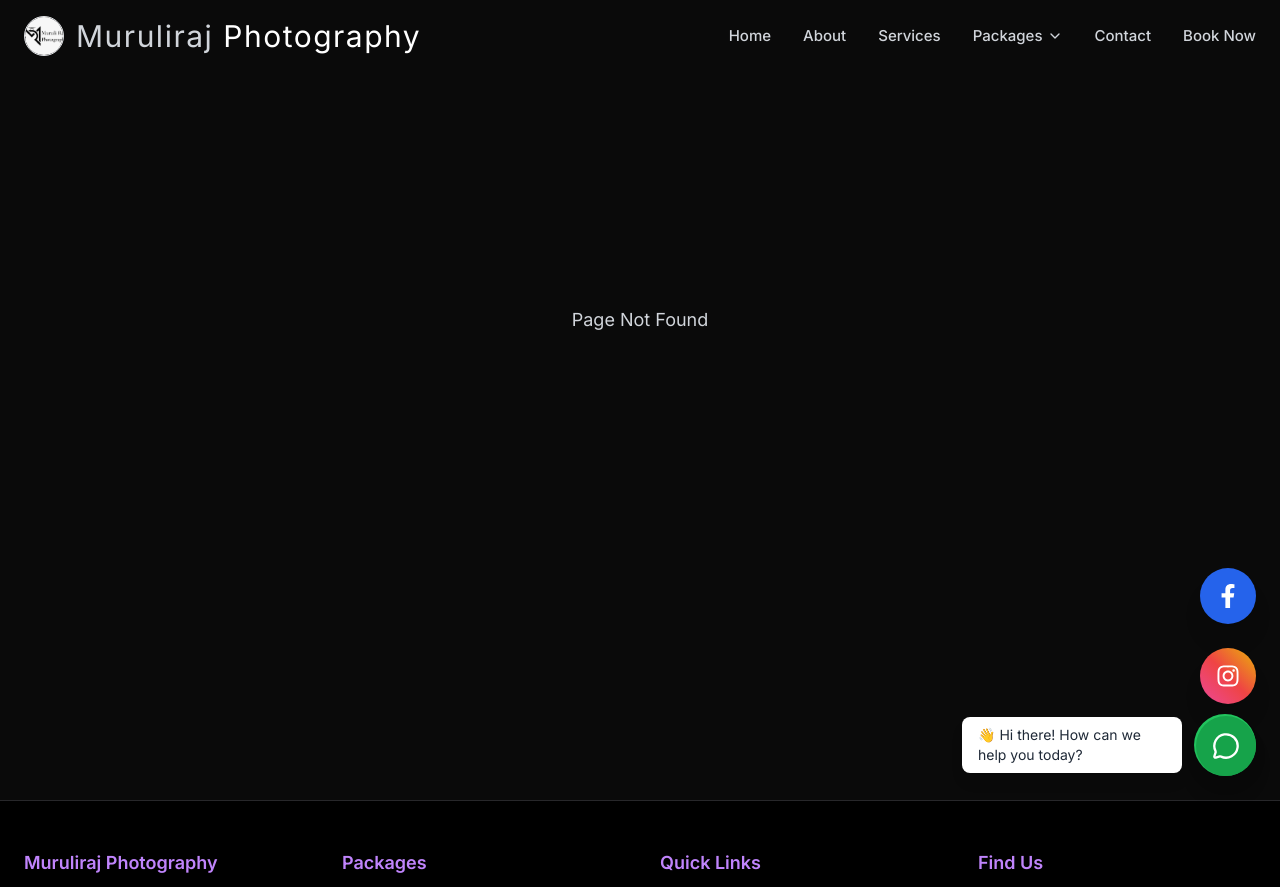
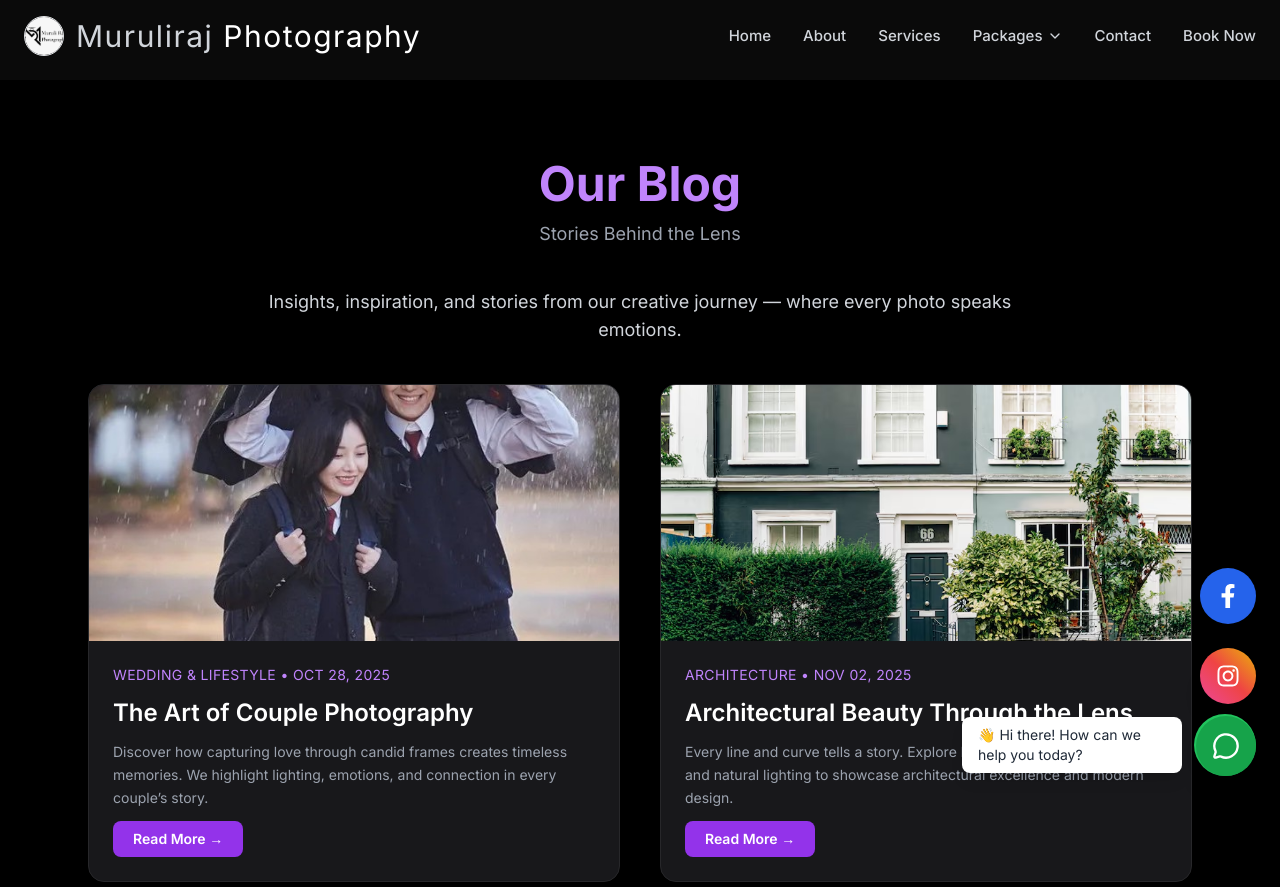
Before and after one commit to Nikhil-500/Venus_Photos, a React (Vite) app in the folder Photo_front/: page /blog in a window 1280 px wide. Shown: the top 887 px of the page. Built offline with nearby package versions, Linux system fonts and the light colour scheme.

Commit message:
Updated frontend (Photo_front) with latest Blog page and UI improvements

```diff
--- a/Photo_front/src/App.jsx
+++ b/Photo_front/src/App.jsx
@@ -41,6 +41,7 @@ import FAQ from "./pages/FAQ";
 import PrivacyPolicy from "./pages/PrivacyPolicy";
 import PaymentCancellation from "./pages/PaymentCancellation";
 import Pricing from "./pages/Pricing";
+import Blog from "./pages/Blog";
 //Insta and whatsapp
 import InstagramIcon from "./components/InstagramIcon";
 import FacebookIcon from "./components/FacebookIcon";
@@ -101,6 +102,7 @@ export default function App() {
                 element={<PaymentCancellation />}
               />
               <Route path="/pricing" element={<Pricing />} />
+              <Route path="/blog" element={<Blog />} />
 
               {/* --- 404 Fallback --- */}
               <Route
--- /dev/null
+++ b/Photo_front/src/pages/Blog.jsx
@@ -0,0 +1,87 @@
+import { useState } from "react";
+import { motion } from "framer-motion";
+import kk from "../assets/kk.jpg";
+import res2 from "../assets/res2.jpg";
+import Pagex from "../components/Pagex";
+import AnimatedSection from "../components/AnimatedSection";
+
+export default function Blog() {
+  const blogs = [
+    {
+      title: "The Art of Couple Photography",
+      image: kk,
+      date: "Oct 28, 2025",
+      category: "Wedding & Lifestyle",
+      desc: "Discover how capturing love through candid frames creates timeless memories. We highlight lighting, emotions, and connection in every couple’s story.",
+      more: "In every session, we focus on natural emotions, gentle poses, and real chemistry between couples. Each photograph becomes a narrative of affection, from laughter-filled moments to soft, intimate gazes — reminding us that love doesn’t need direction, just the right frame to tell its story.",
+    },
+    {
+      title: "Architectural Beauty Through the Lens",
+      image: res2,
+      date: "Nov 02, 2025",
+      category: "Architecture",
+      desc: "Every line and curve tells a story. Explore how we use creative angles and natural lighting to showcase architectural excellence and modern design.",
+      more: "Our approach to architectural photography highlights structural symmetry, texture, and perspective. By combining dynamic lighting with crisp composition, we aim to reveal the personality of each building — whether it’s the elegance of minimalism or the grandeur of tradition.",
+    },
+  ];
+
+  const [expanded, setExpanded] = useState(Array(blogs.length).fill(false));
+
+  const toggleExpand = (index) => {
+    setExpanded((prev) =>
+      prev.map((item, i) => (i === index ? !item : item))
+    );
+  };
+
+  return (
+    <div className="relative bg-black text-white min-h-screen overflow-hidden">
+      <Pagex title="Our Blog" subtitle="Stories Behind the Lens">
+        <AnimatedSection>
+          <p className="text-gray-300 max-w-3xl mx-auto text-center text-lg mb-10">
+            Insights, inspiration, and stories from our creative journey —
+            where every photo speaks emotions.
+          </p>
+        </AnimatedSection>
+
+        {/* Blog Grid */}
+        <div className="grid md:grid-cols-2 gap-10 max-w-6xl mx-auto px-6 pb-16">
+          {blogs.map((blog, index) => (
+            <motion.div
+              key={index}
+              className="bg-zinc-900 border border-zinc-800 rounded-2xl overflow-hidden shadow-lg hover:border-purple-500 transition"
+              whileHover={{ scale: 1.03 }}
+            >
+              <img
+                src={blog.image}
+                alt={blog.title}
+                className="w-full h-64 object-cover"
+              />
+              <div className="p-6 space-y-3">
+                <p className="text-purple-400 text-sm uppercase tracking-wide">
+                  {blog.category} • {blog.date}
+                </p>
+                <h2 className="text-2xl font-semibold text-white">
+                  {blog.title}
+                </h2>
+                <p className="text-gray-400 text-sm leading-relaxed">
+                  {blog.desc}
+                  {expanded[index] && (
+                    <span className="block mt-3 text-gray-400">
+                      {blog.more}
+                    </span>
+                  )}
+                </p>
+                <button
+                  onClick={() => toggleExpand(index)}
+                  className="mt-3 px-5 py-2 bg-purple-600 hover:bg-purple-700 rounded-lg text-white text-sm font-semibold transition"
+                >
+                  {expanded[index] ? "Show Less ↑" : "Read More →"}
+                </button>
+              </div>
+            </motion.div>
+          ))}
+        </div>
+      </Pagex>
+    </div>
+  );
+}
```
